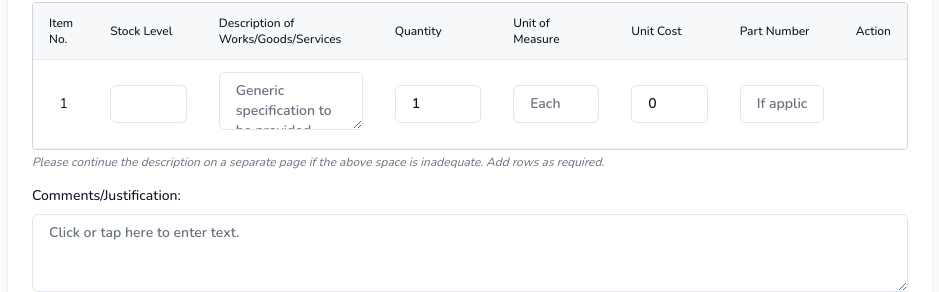
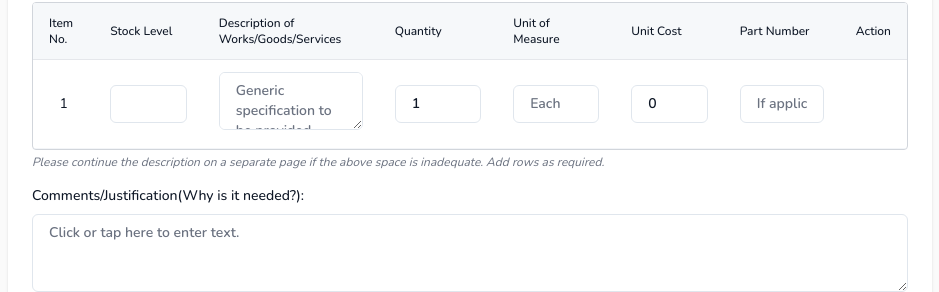
Before and after one commit to standardsja/pms, a React (Vite) app: page /apps/requests/new in a window 1280 px wide. Shown: the part 852-1144 px from the top of the page, without its empty margins (300-1239 px from the left). Built offline with nearby package versions, Linux system fonts and the light colour scheme; no server answers; sample sign-in values are in the browser's storage.

Commit message:
Update label for comments/justification to clarify purpose

```diff
--- a/src/pages/Procurement/Requests/RequestForm.tsx
+++ b/src/pages/Procurement/Requests/RequestForm.tsx
@@ -1002,7 +1002,7 @@ const RequestForm = () => {
 
                         {/* Comments/Justification */}
                         <div className="mb-4">
-                            <label className="block text-sm font-medium mb-2">Comments/Justification:</label>
+                            <label className="block text-sm font-medium mb-2">Comments/Justification(Why is it needed?):</label>
                             <textarea
                                 value={commentsJustification}
                                 onChange={(e) => setCommentsJustification(e.target.value)}
```
